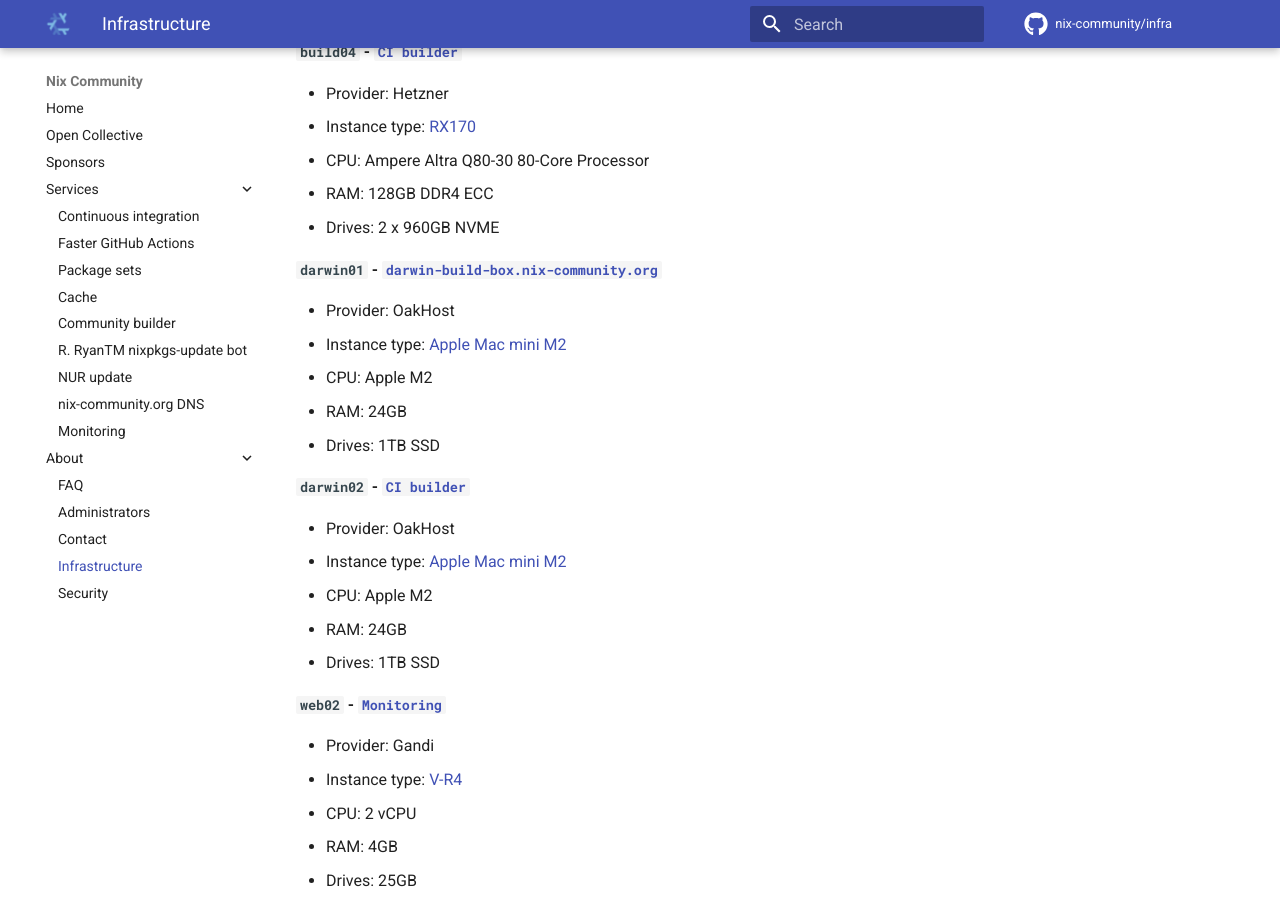
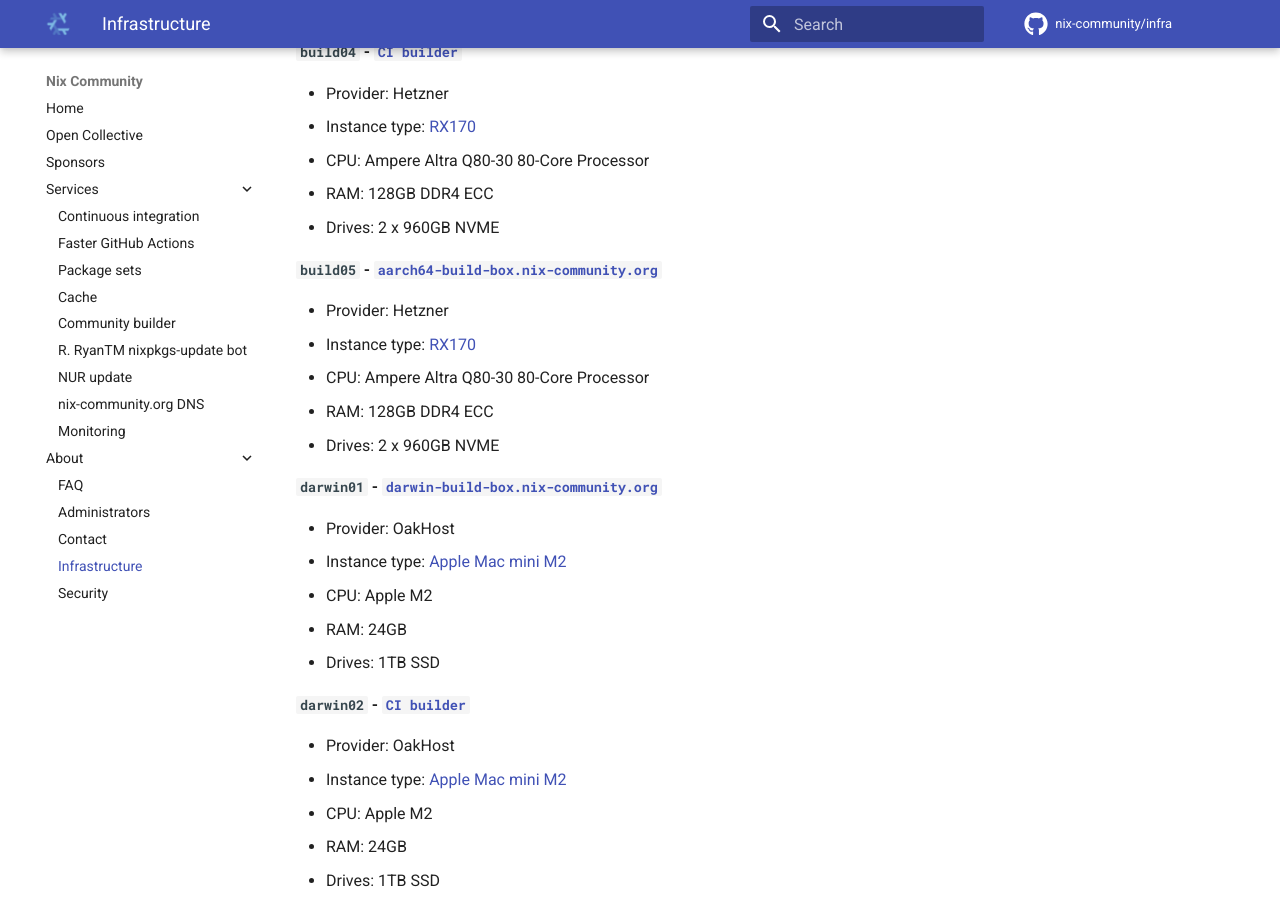
Before and after one commit to nix-community/infra, an MkDocs documentation site: the page built from docs/infrastructure.md, in a window 1280 px wide and 900 px high, scrolled down 772 px. Built offline with MkDocs 1.6.1 and Material for MkDocs 9.7.7, drawn with Linux system fonts in a browser that asks for light colours; comment, search, counter and statistics services are not loaded.

Commit message:
build05: init (aarch64-build-box.nix-community.org)

```diff
--- a/docs/infrastructure.md
+++ b/docs/infrastructure.md
@@ -30,6 +30,14 @@
 - RAM: 128GB DDR4 ECC
 - Drives: 2 x 960GB NVME
 
+#### `build05` - [`aarch64-build-box.nix-community.org`](./community-builder.md)
+
+- Provider: Hetzner
+- Instance type: [RX170](https://www.hetzner.com/dedicated-rootserver/rx170)
+- CPU: Ampere Altra Q80-30 80-Core Processor
+- RAM: 128GB DDR4 ECC
+- Drives: 2 x 960GB NVME
+
 #### `darwin01` - [`darwin-build-box.nix-community.org`](./community-builder.md)
 
 - Provider: OakHost
```
Also changed, not shown: docs/community-builder.md (+6 -0 lines), secrets.yaml (+1 -0 lines), 5 other files.
